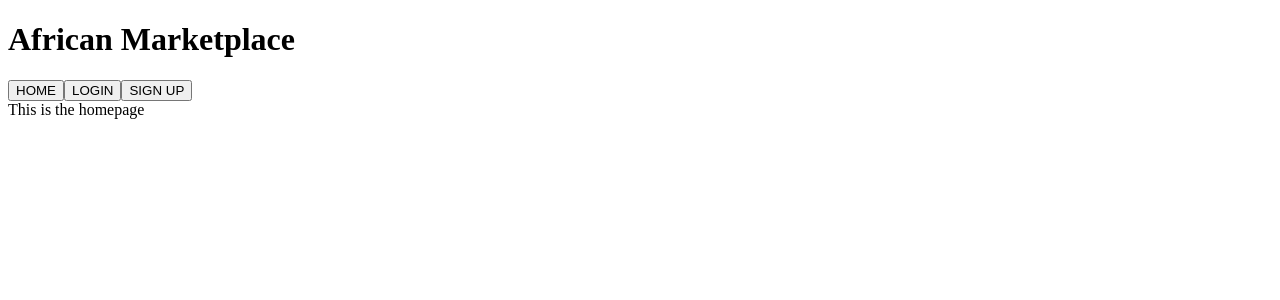
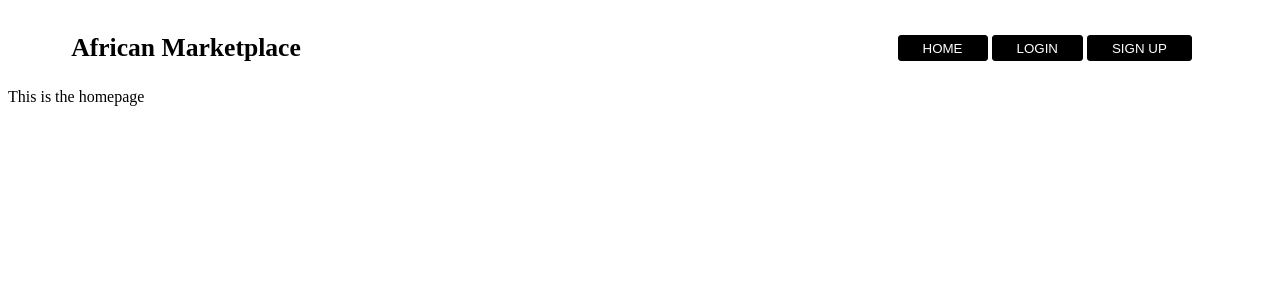
Before and after one commit to African-Market-Build/Front-end, a React (Create React App) app: page / in a window 1280 px wide. Shown: the top 300 px of the page. Built offline with nearby package versions, Linux system fonts and the light colour scheme.

Commit message:
header styled with flexbox

```diff
--- a/package.json
+++ b/package.json
@@ -7,11 +7,13 @@
     "@testing-library/react": "^12.1.2",
     "@testing-library/user-event": "^13.5.0",
     "axios": "^0.25.0",
+    "bootstrap": "^5.1.3",
     "react": "^17.0.2",
     "react-dom": "^17.0.2",
     "react-router": "^6.2.1",
     "react-router-dom": "^6.2.1",
     "react-scripts": "5.0.0",
+    "styled-components": "^5.3.3",
     "web-vitals": "^2.1.4",
     "yup": "^0.32.11"
   },
--- a/src/components/Header.js
+++ b/src/components/Header.js
@@ -1,8 +1,47 @@
 import React from 'react';
 import { Link } from 'react-router-dom';
+import styled from "styled-components";
+
+const StyledHeader = styled.div`
+  .header-container {
+    height: 5vh;
+    width: 90%;
+    margin: auto;
+    min-height: 10vh;
+    display: flex;
+    flex-direction: row;
+    align-items: center;
+    justify-content: space-between;
+    font-size: 0.8rem;
+  }
+  .title-container {
+    display: flex;
+  }
+  nav {
+    padding-right: 15px;
+  }
+  a {
+    padding: 2px;
+  }
+  button {
+    background-color: #000;
+    color: #ffffff;
+    border: 1px solid rgb(0, 0, 0);
+    border-radius: 3px;
+    height: 2em;
+    padding-left: 24px;
+    padding-right: 24px;
+  }
+  button:hover {
+    background-color: rgb(24, 191, 85);
+    border: 1px solid rgb(24, 191, 85);
+    color: white;
+  }
+`;
 
 const Header = () => {
     return (
+      <StyledHeader>
         <div className="header-container">
           <div className="title-container">
             <h1 className="title">African Marketplace</h1>
@@ -20,7 +59,9 @@ const Header = () => {
               <button id="signup">SIGN UP</button>
             </Link>
           </nav>
-        </div>
+          </div>
+
+        </StyledHeader>
     )
 }
 
```
Also changed, not shown: 1 other file (tests, documents, lock files or other folders).
